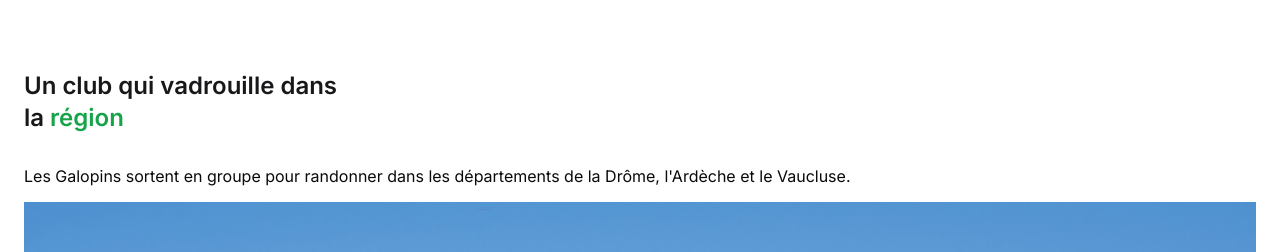
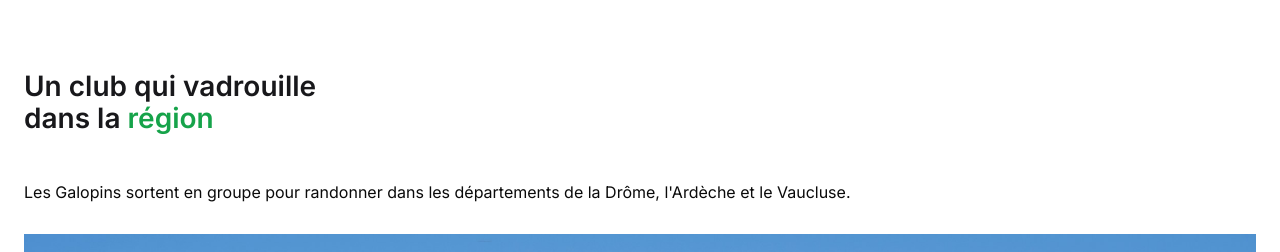
Before and after one commit to SebastienLaurentt/Galopins-Next-V2, a Next.js app: page / in a window 1280 px wide. Shown: the part 625-877 px from the top of the page. Built offline with nearby package versions, Linux system fonts and the light colour scheme.

Commit message:
some css update in page

```diff
--- a/app/globals.css
+++ b/app/globals.css
@@ -79,11 +79,11 @@
   }
 
   h2 {
-    @apply text-lg leading-8 font-semibold mb-4 text-primary;
+    @apply text-xl leading-8 font-semibold mb-4 text-primary;
   }
 
   h3 {
-    @apply text-lg leading-8 font-semibold mb-4 text-primary;
+    @apply text-lg leading-8 font-semibold mb-1 text-primary;
   }
 
   p {
--- a/app/page.tsx
+++ b/app/page.tsx
@@ -34,7 +34,7 @@ export default function Home() {
           title="Un club qui vadrouille dans la "
           titleHighlight="région"
         />
-        <div>
+        <div className="mb-8">
           <p>
             Les Galopins sortent en groupe pour randonner dans les départements
             de la Drôme, l'Ardèche et le Vaucluse.
--- a/components/SectionHeader/SectionHeader.tsx
+++ b/components/SectionHeader/SectionHeader.tsx
@@ -12,7 +12,7 @@ const SectionHeader: React.FC<SectionHeaderProps> = ({
   titleDescription,
 }) => {
   return (
-    <div className="max-w-[320px] mb-8">
+    <div className="max-w-[320px] mb-12">
       <h2>
         {title} <span className="text-accent">{titleHighlight}</span>
       </h2>
```
